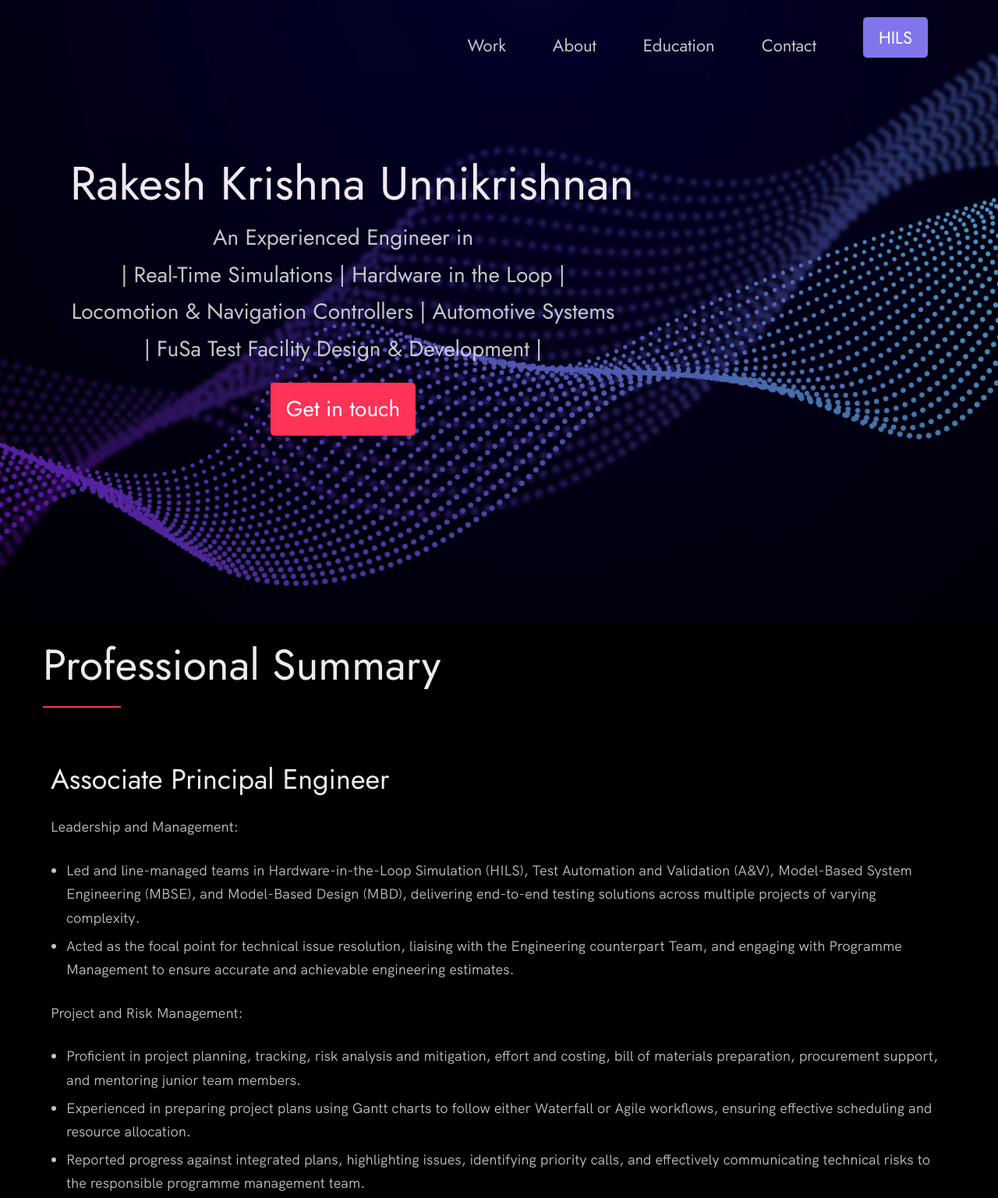
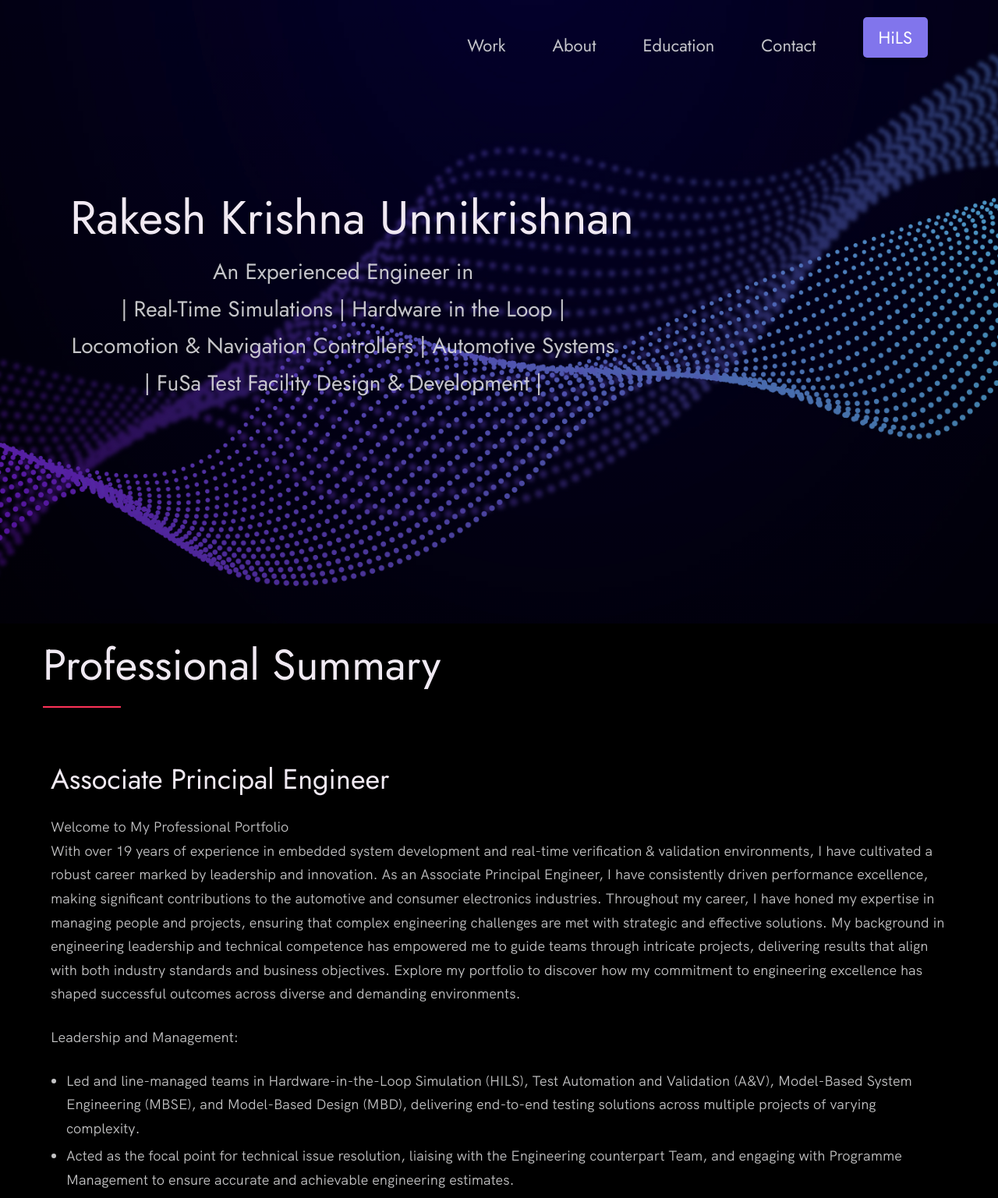
Before and after one commit to rakeshukrishna/Portfolio, a plain HTML site: page index.html in a window 1280 px wide. Shown: the top 1537 px of the page at 78% size. Drawn offline with Linux system fonts and the light colour scheme.

Commit message:
Update index.html
Added welcome note

```diff
--- a/index.html
+++ b/index.html
@@ -52,7 +52,7 @@
             <a href="#contact" class="nav__link">Contact</a>
           </li>
           <li class="nav-item highlighted">
-            <a href="#HILS"> HILS</a>
+            <a href="#HILS"> HiLS</a>
           </li>
         </ul>
       </nav>
@@ -63,7 +63,7 @@
           <span>Rakesh Krishna Unnikrishnan</span>
         </h1>
         <p>An Experienced Engineer in <br> | Real-Time Simulations | Hardware in the Loop | Locomotion & Navigation Controllers | Automotive Systems | FuSa Test Facility Design & Development |
-        <a href="#contact" class="btn btn--pink">Get in touch</a>
+        <!--<a href="#contact" class="btn btn--pink">Get in touch</a> -->
       </div>
     </div>
   </header>
@@ -76,6 +76,11 @@
         <div class="work__box">
           <div class="work__text">
             <h3>Associate Principal Engineer</h3>
+            <p>Welcome to My Professional Portfolio
+            <br>
+              With over 19 years of experience in embedded system development and real-time verification & validation environments, I have cultivated a robust career marked by leadership and innovation. As an Associate Principal Engineer, I have consistently driven performance excellence, making significant contributions to the automotive and consumer electronics industries.
+              Throughout my career, I have honed my expertise in managing people and projects, ensuring that complex engineering challenges are met with strategic and effective solutions. My background in engineering leadership and technical competence has empowered me to guide teams through intricate projects, delivering results that align with both industry standards and business objectives.
+              Explore my portfolio to discover how my commitment to engineering excellence has shaped successful outcomes across diverse and demanding environments.</p>
             <p>Leadership and Management:</p>
             <ul class="work__list">
               <li>Led and line-managed teams in Hardware-in-the-Loop Simulation (HILS), Test Automation and
```
